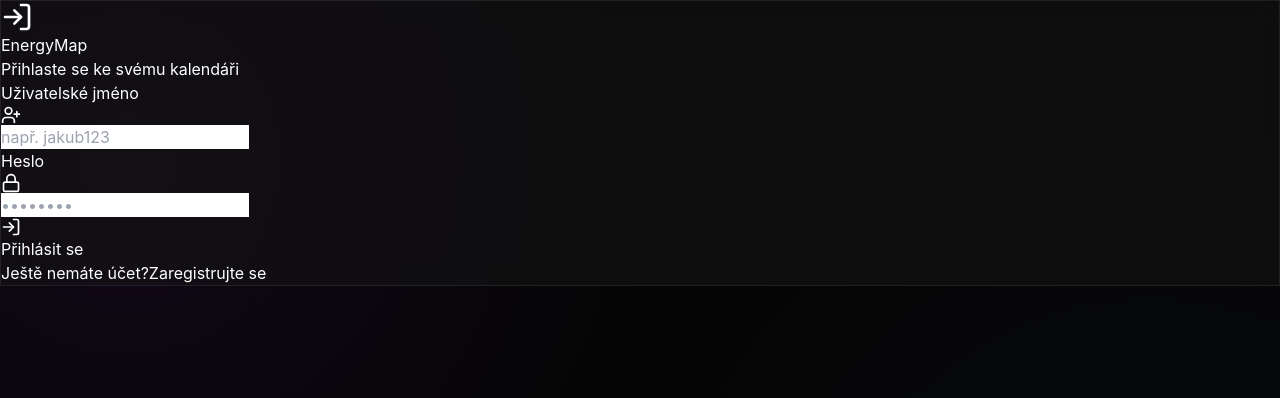
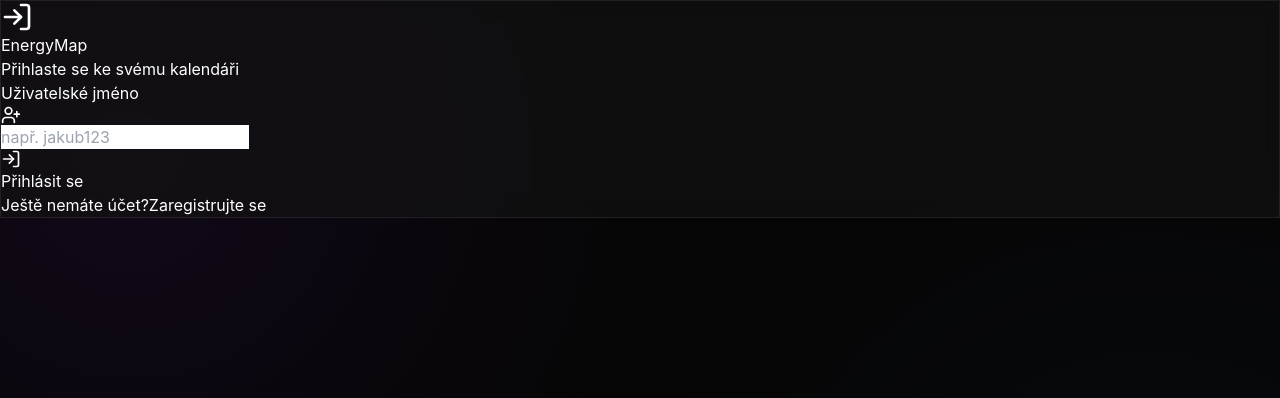
Before and after one commit to ruzagod/Kalend-, a React (Vite) app: page / in a window 1280 px wide. Shown: the top 398 px of the page. Built offline with nearby package versions, Linux system fonts and the light colour scheme; no server answers.

Commit message:
feat: Remove password requirement from Auth UI

```diff
--- a/src/components/Auth.jsx
+++ b/src/components/Auth.jsx
@@ -1,12 +1,11 @@
 import React, { useState } from 'react';
 import { supabase } from '../lib/supabaseClient';
-import { LogIn, UserPlus, Mail, Lock, Loader2 } from 'lucide-react';
+import { LogIn, UserPlus, Loader2 } from 'lucide-react';
 
 export default function Auth() {
     const [loading, setLoading] = useState(false);
     const [isSignUp, setIsSignUp] = useState(false);
     const [username, setUsername] = useState('');
-    const [password, setPassword] = useState('');
     const [error, setError] = useState(null);
 
     const handleAuth = async (e) => {
@@ -22,41 +21,40 @@
             return;
         }
 
-        // We use a pseudo-email for Supabase Auth to get secure password hashing and session management for free
+        // We use a pseudo-email and a hardcoded secure password for Supabase Auth
+        // This allows us to use Supabase without actually requiring users to input passwords/emails.
         const pseudoEmail = `${normalizedUsername}@energymap.local`;
+        const defaultPassword = 'SecurePassword123!@#';
 
         try {
             if (isSignUp) {
                 const { error } = await supabase.auth.signUp({
                     email: pseudoEmail,
-                    password,
+                    password: defaultPassword,
                     options: { data: { username: normalizedUsername } }
                 });
 
                 if (error) {
-                    if (error.message.includes('already registered') || error.message.includes('User already registered')) {
+                    if (error.message.includes('already registered') || error.message.includes('User already registered') || error.status === 422) {
                         throw new Error("Toto uživatelské jméno už existuje. Zvolte prosím jiné.");
-                    }
-                    if (error.message.toLowerCase().includes('password')) {
-                        throw new Error("Heslo musí být dostatečně silné (ideálně alespoň 6 znaků).");
                     }
                     if (error.message.includes('Database error')) {
                         throw new Error("Chyba při vytváření profilu v databázi.");
                     }
-                    throw new Error(error.message); // Unhandled errors fallback
+                    throw new Error("Při registraci nastala chyba. Zkuste to prosím znovu.");
                 }
                 alert('Registrace proběhla úspěšně! Nyní jste přihlášeni.');
             } else {
                 const { error } = await supabase.auth.signInWithPassword({
                     email: pseudoEmail,
-                    password
+                    password: defaultPassword
                 });
 
                 if (error) {
                     if (error.message.includes('Invalid login credentials')) {
-                        throw new Error("Špatné uživatelské jméno nebo heslo.");
+                        throw new Error("Toto uživatelské jméno neexistuje. Zkuste se nejdříve zaregistrovat.");
                     }
-                    throw error;
+                    throw new Error("Nepodařilo se přihlásit. Zkuste to prosím znovu.");
                 }
             }
         } catch (error) {
@@ -65,7 +63,6 @@
             setLoading(false);
         }
     };
-
 
     return (
         <div className="min-h-screen flex items-center justify-center bg-[#050505] p-4 font-sans text-gray-100">
@@ -89,21 +86,6 @@
                                 onChange={(e) => setUsername(e.target.value)}
                                 className="w-full bg-[#1a1a1a]/50 border border-white/10 rounded-xl py-3 pl-11 pr-4 focus:ring-2 focus:ring-purple-500/50 focus:border-purple-500 outline-none transition-all placeholder:text-gray-600"
                                 placeholder="např. jakub123"
-                                required
-                            />
-                        </div>
-                    </div>
-
-                    <div className="space-y-2">
-                        <label className="text-sm font-medium text-gray-300 ml-1">Heslo</label>
-                        <div className="relative group">
-                            <Lock className="absolute left-3 top-1/2 -translate-y-1/2 text-gray-500 group-focus-within:text-purple-400 transition-colors" size={20} />
-                            <input
-                                type="password"
-                                value={password}
-                                onChange={(e) => setPassword(e.target.value)}
-                                className="w-full bg-[#1a1a1a]/50 border border-white/10 rounded-xl py-3 pl-11 pr-4 focus:ring-2 focus:ring-purple-500/50 focus:border-purple-500 outline-none transition-all placeholder:text-gray-600"
-                                placeholder="••••••••"
                                 required
                             />
                         </div>
```
